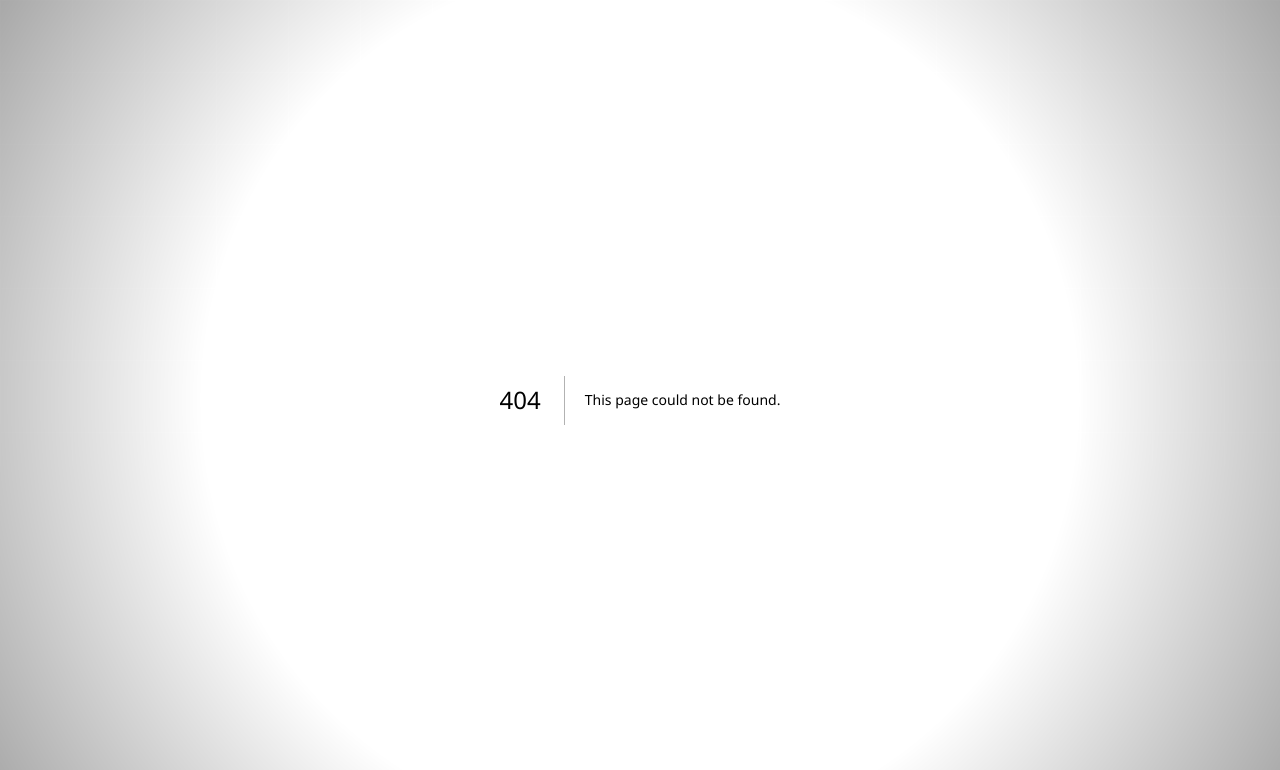
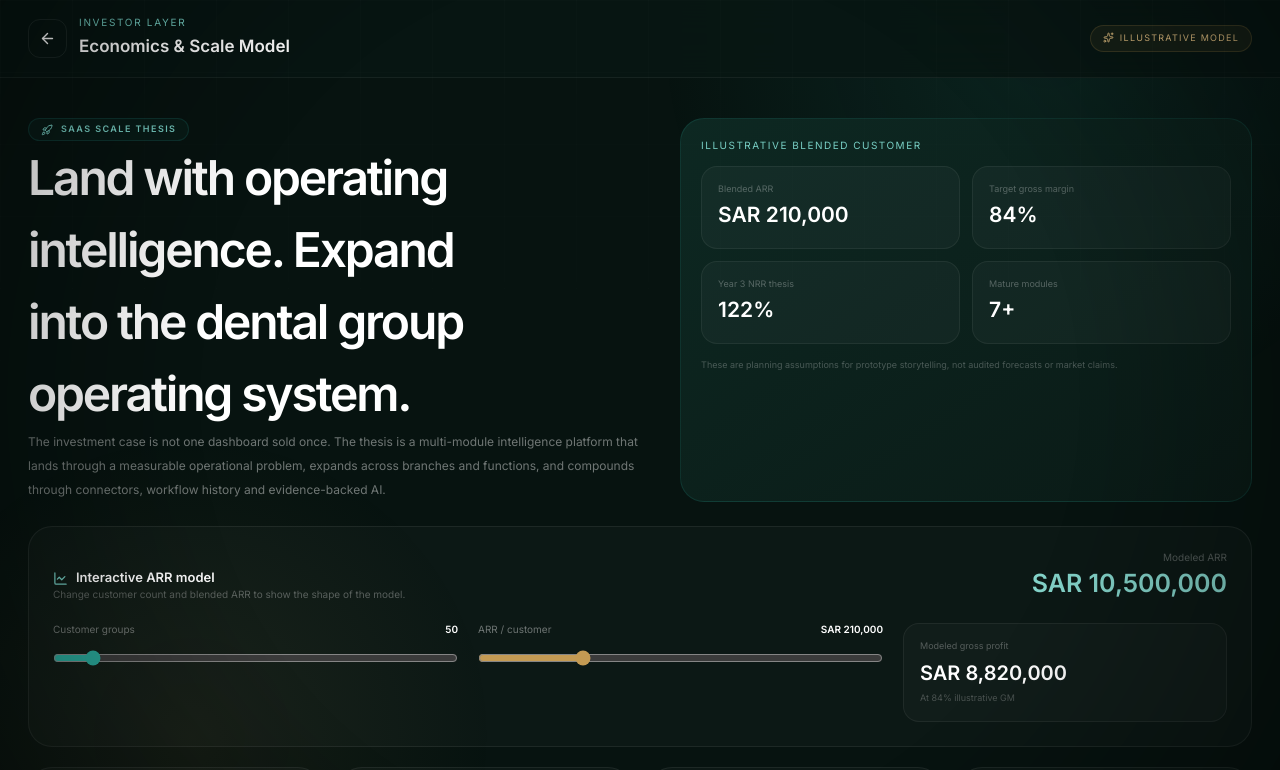
Before and after one commit to Nylon1/SitoraBrandingagency, a Next.js app: page /tools/dental-control/investor in a window 1280 px wide. Before the commit this address had no page. Shown: the top 770 px of the page. Built offline with nearby package versions, Linux system fonts and the light colour scheme; a web font is replaced by a local one.

Commit message:
Add investor economics route

```diff
--- /dev/null
+++ b/app/tools/dental-control/investor/page.tsx
@@ -0,0 +1,5 @@
+import { InvestorEconomics } from "@/components/dental-control/InvestorEconomics";
+
+export default function InvestorEconomicsPage() {
+  return <InvestorEconomics />;
+}
```
